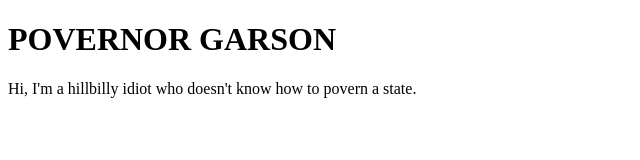
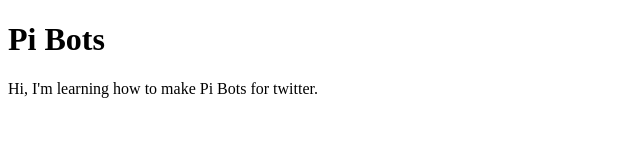
Before and after one commit to PiBots/PiBots.github.io, a plain HTML site: page index.html in a window 1280 px wide. Shown: the whole page, without its empty margins (0-640 px from the left). Drawn offline with Linux system fonts and the light colour scheme.

Commit message:
Update index.html

```diff
--- a/index.html
+++ b/index.html
@@ -1,7 +1,7 @@
 <!DOCTYPE html>
 <html>
 <body>
-<h1>POVERNOR GARSON</h1>
-<p>Hi, I'm a hillbilly idiot who doesn't know how to povern a state.</p>
+<h1>Pi Bots</h1>
+<p>Hi, I'm learning how to make Pi Bots for twitter.</p>
 </body>
 </html>
```
